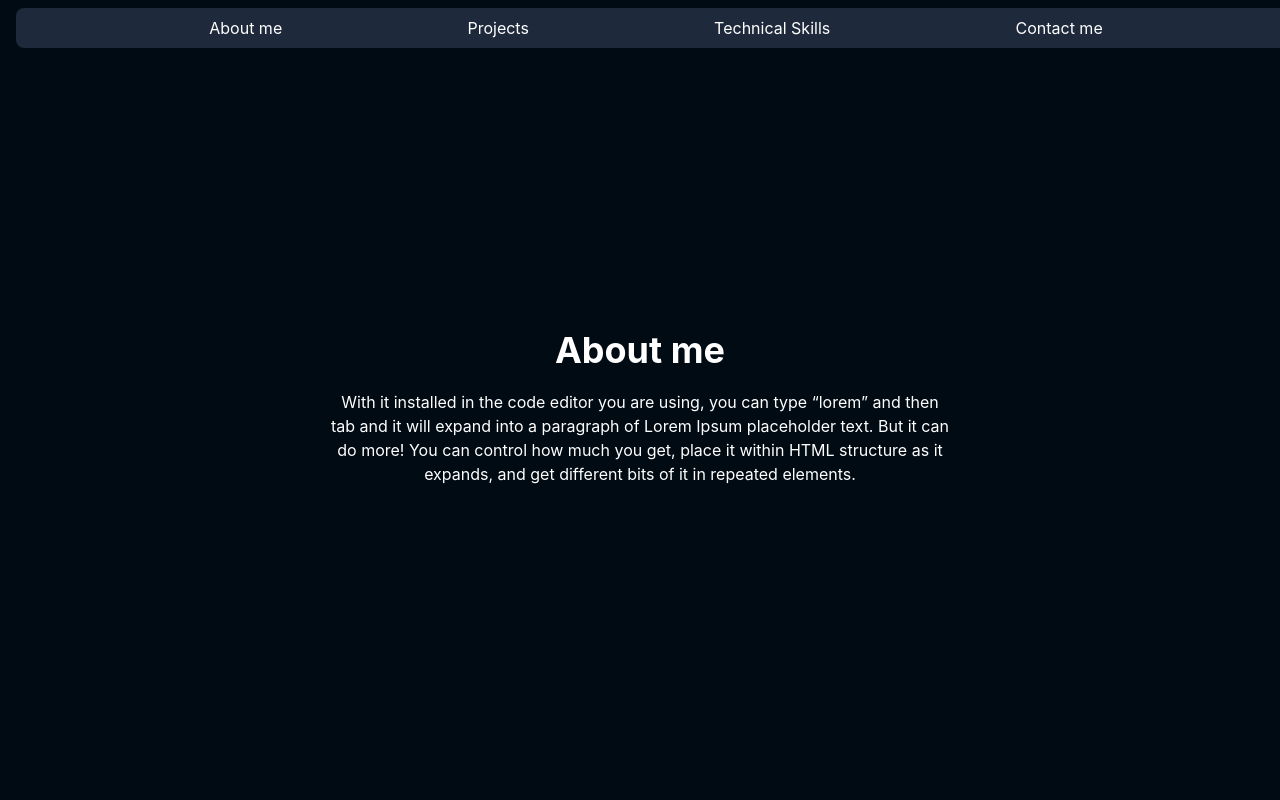
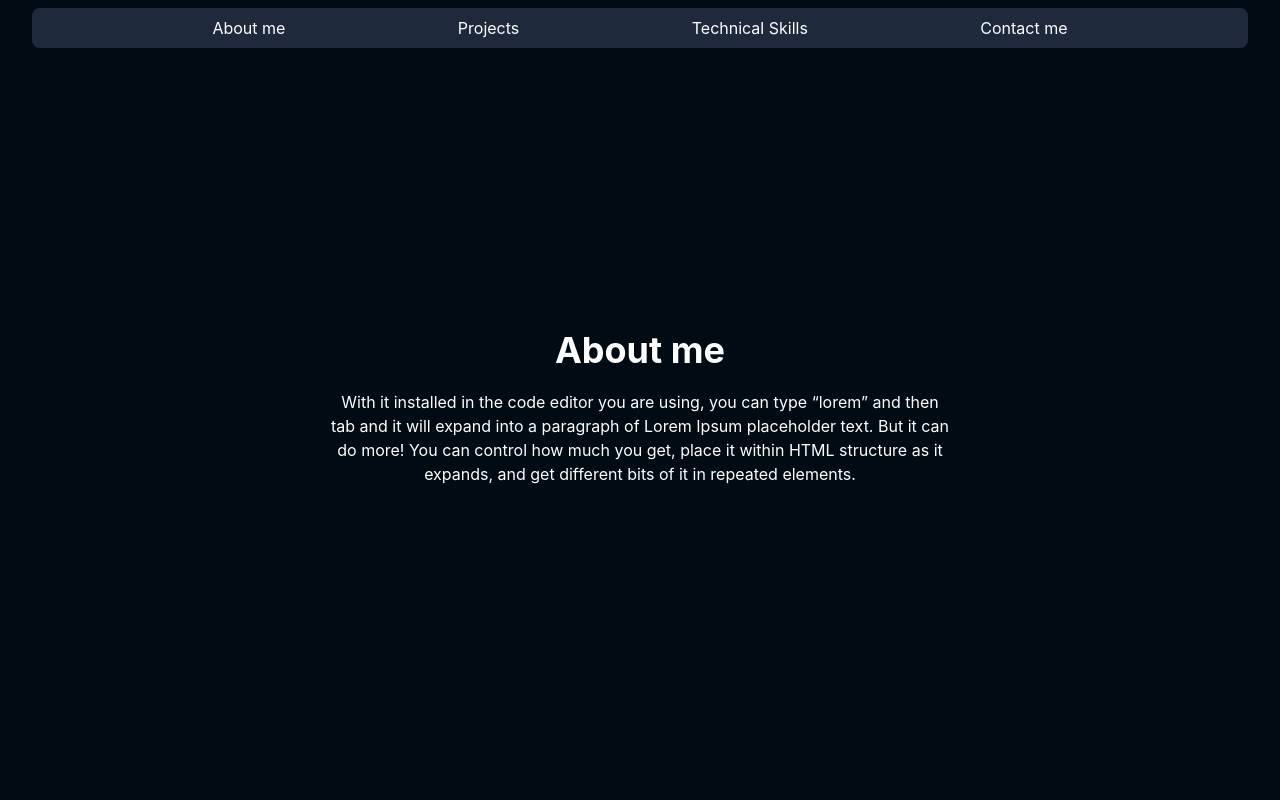
Before and after one commit to MeghashreeK/portfolio, a React (Create React App) app: page / in a window 1280 px wide. Shown: the top 800 px of the page. Built offline with nearby package versions, Linux system fonts and the light colour scheme.

Commit message:
corrected the header element padding

```diff
--- a/src/App.js
+++ b/src/App.js
@@ -6,7 +6,9 @@ const App=()=>{
   return(
     <div >
       <BrowserRouter>
+      <div className='h-screen w-screen'>
       <Header/>
+      </div>
       </BrowserRouter>
     </div>
   )
--- a/src/components/Header.js
+++ b/src/components/Header.js
@@ -33,15 +33,17 @@ const Header = () => {
   }
 
   return (
-    <div className='text-white bg-[#010B13] py-2 px-4'>
-      <div className="flex justify-between sm:justify-evenly w-full fixed bg-[#1E293B] rounded-lg p-2 text-[14px] sm:text-[16px]">
-        {headerArray.map((headerValue,index) => <p className={`cursor-pointer ${borderState[index] ? "border-b-2 border-yellow-400 text-yellow-400" : ""}`} key={headerValue.text} onClick={() =>handleScrollEvent(index)}>{headerValue.text}</p>)}
+    <div className='text-white bg-[#010B13] py-2 w-full px-4'>
+      <div className=' flex justify-center'>
+        <div className="flex justify-between sm:justify-evenly w-[95%] fixed bg-[#1E293B] rounded-lg p-2 text-[14px] sm:text-[16px]" >
+          {headerArray.map((headerValue, index) => <p className={`cursor-pointer ${borderState[index] ? "border-b-2 border-yellow-400 text-yellow-400" : ""}`} key={headerValue.text} onClick={() => handleScrollEvent(index)}>{headerValue.text}</p>)}
+        </div>
       </div>
       <div ref={aboutMe}><AboutMe /></div>
       <div ref={projects} className='flex flex-col mb-5'>
         <ReactProjects />
-        </div>
-        <JavaScriptProjects />
+      </div>
+      <JavaScriptProjects />
       <div ref={skills}><Skills /></div>
       <div ref={contactMe}><ContactMe /></div>
     </div>
```
